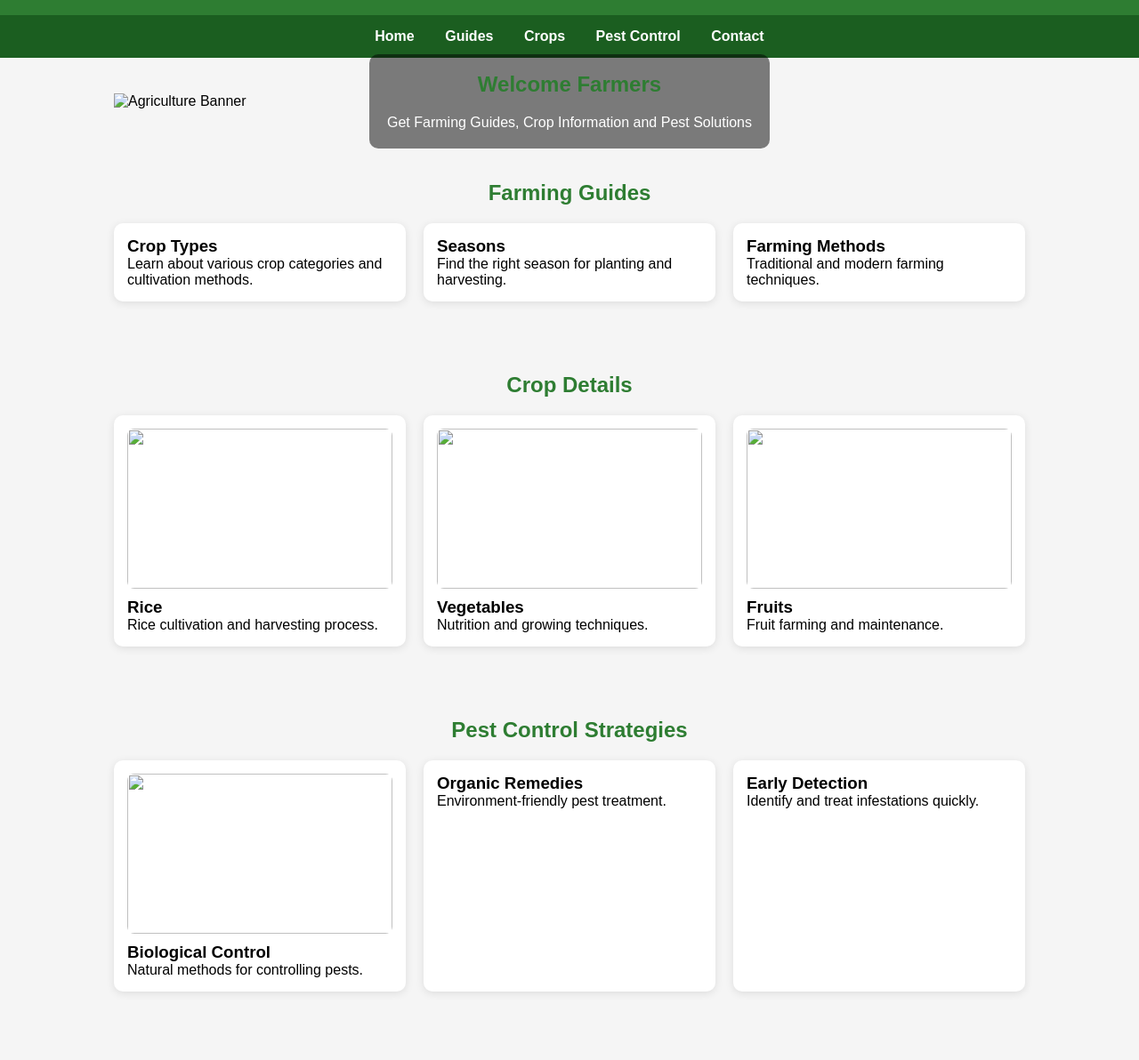
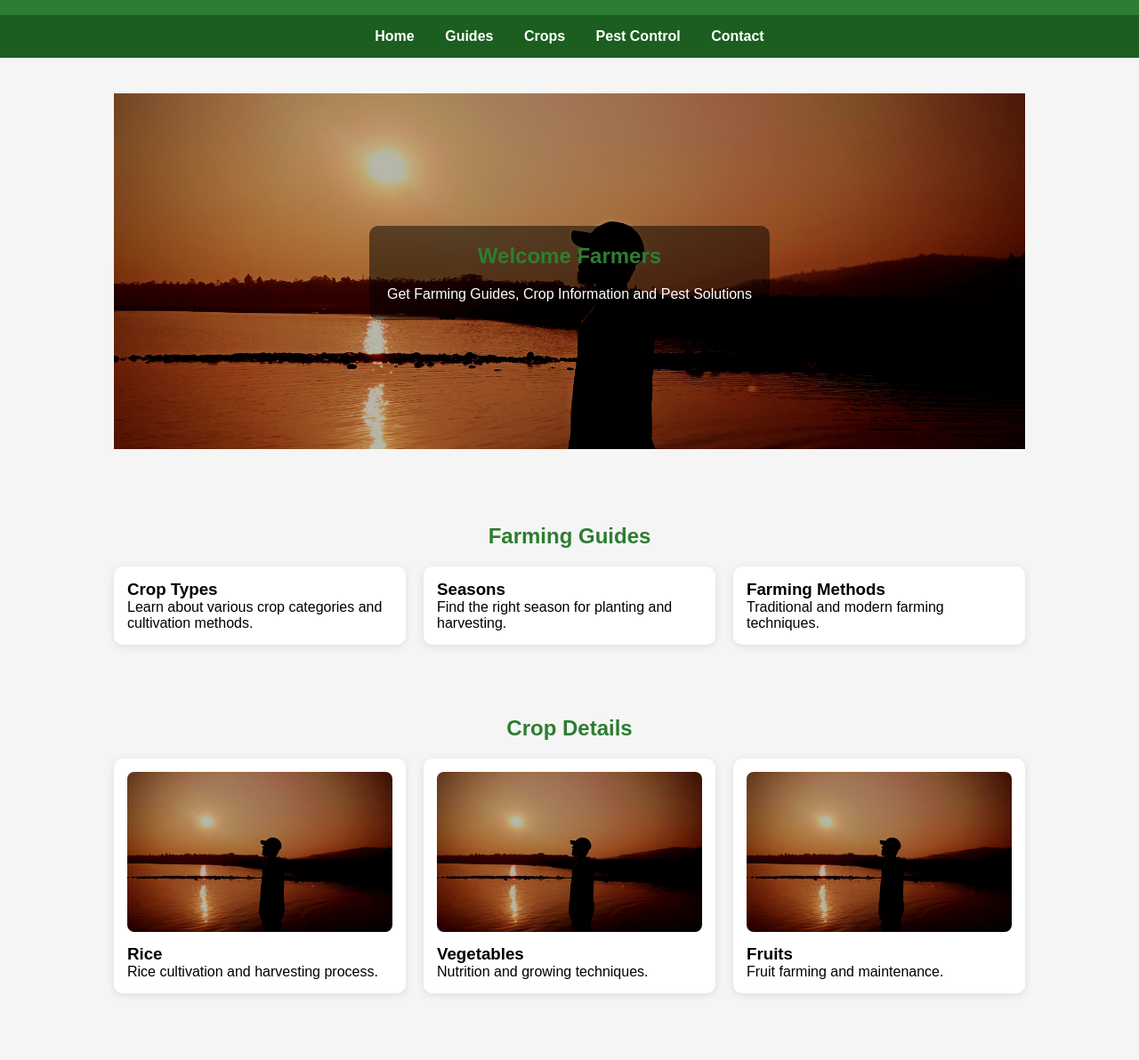
Before and after one commit to webex02/homework, a plain HTML site: page index.html in a window 1280 px wide. Shown: the part 78-1270 px from the top of the page at 89% size. Drawn offline with Linux system fonts and the light colour scheme.

Commit message:
Update index.html

```diff
--- a/index.html
+++ b/index.html
@@ -22,7 +22,7 @@
 </nav>
 
 <section id="home" class="hero">
-    <img src="images/banner.jpg" class="im" alt="Agriculture Banner">
+    <img src="banner.jpg" class="im" alt="Agriculture Banner">
     <div class="hero-text">
         <h2>Welcome Farmers</h2>
         <p>Get Farming Guides, Crop Information and Pest Solutions</p>
@@ -60,19 +60,19 @@
     <div class="grid">
 
         <div class="card">
-            <img class="im" src="images/rice.jpg">
+            <img class="im" src="rice.jpg">
             <h3>Rice</h3>
             <p>Rice cultivation and harvesting process.</p>
         </div>
 
         <div class="card">
-            <img class="im" src="images/vegetable.jpg">
+            <img class="im" src="vegetable.jpg">
             <h3>Vegetables</h3>
             <p>Nutrition and growing techniques.</p>
         </div>
 
         <div class="card">
-            <img class="im" src="images/fruit.jpg">
+            <img class="im" src="fruit.jpg">
             <h3>Fruits</h3>
             <p>Fruit farming and maintenance.</p>
         </div>
@@ -86,7 +86,7 @@
     <div class="grid">
 
         <div class="card">
-            <img class="im" src="images/pest.jpg">
+            <img class="im" src="pest.jpg">
             <h3>Biological Control</h3>
             <p>Natural methods for controlling pests.</p>
         </div>
```
